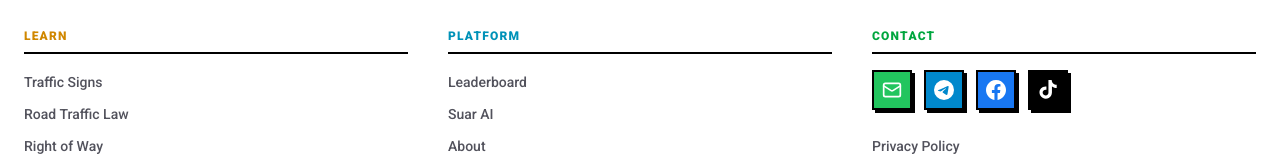
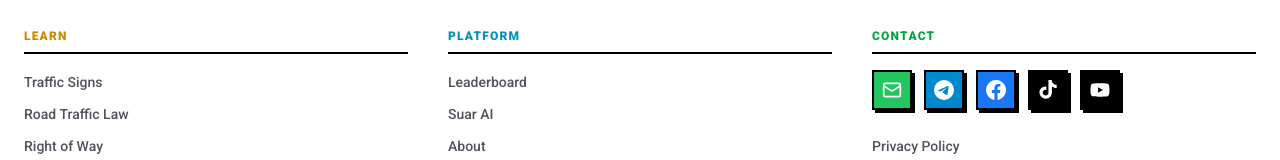
Before and after one commit to shiliaiwei/kesararam-with-digital, a Next.js app: page /leaderboard in a window 1280 px wide. Shown: the part 3219-3379 px from the top of the page. Built offline with nearby package versions, Linux system fonts and the light colour scheme; no server answers; a web font is replaced by a local one.

Commit message:
Add YouTube footer link

```diff
--- a/src/components/shared/footer.tsx
+++ b/src/components/shared/footer.tsx
@@ -2,6 +2,7 @@
 
 import Link from "next/link";
 import Image from "next/image";
+import { FaYoutube } from "react-icons/fa";
 import { useLang } from "@/context/lang-context";
 import { t } from "@/lib/translations";
 
@@ -151,6 +152,17 @@ export function Footer() {
                 </span>
               </a>
 
+              {/* YouTube — black */}
+              <a href="https://www.youtube.com/@kesararamwithdigital" target="_blank" rel="noopener noreferrer"
+                className="group relative flex items-center justify-center w-10 h-10 border-2 border-black transition-all duration-150 hover:-translate-x-0.5 hover:-translate-y-0.5"
+                style={{ background: "#000000", boxShadow: "3px 3px 0 #000" }}
+                aria-label="YouTube">
+                <FaYoutube className="w-5 h-5 text-white" aria-hidden="true" />
+                <span className="absolute -top-8 left-1/2 -translate-x-1/2 bg-black text-white text-[9px] font-black px-2 py-0.5 whitespace-nowrap opacity-0 group-hover:opacity-100 transition-opacity pointer-events-none">
+                  YouTube
+                </span>
+              </a>
+
 
 
             </div>
```
